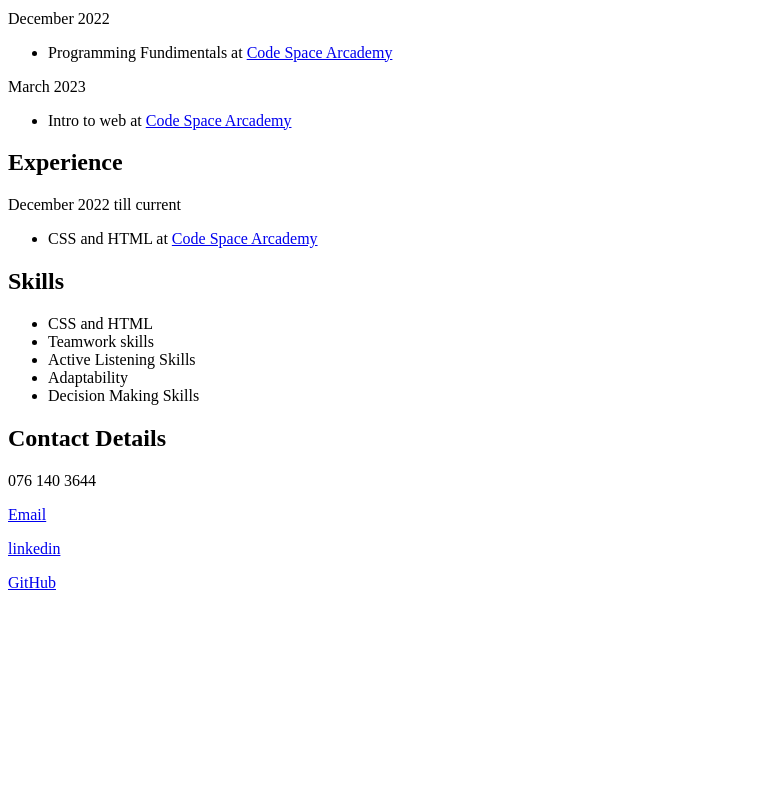
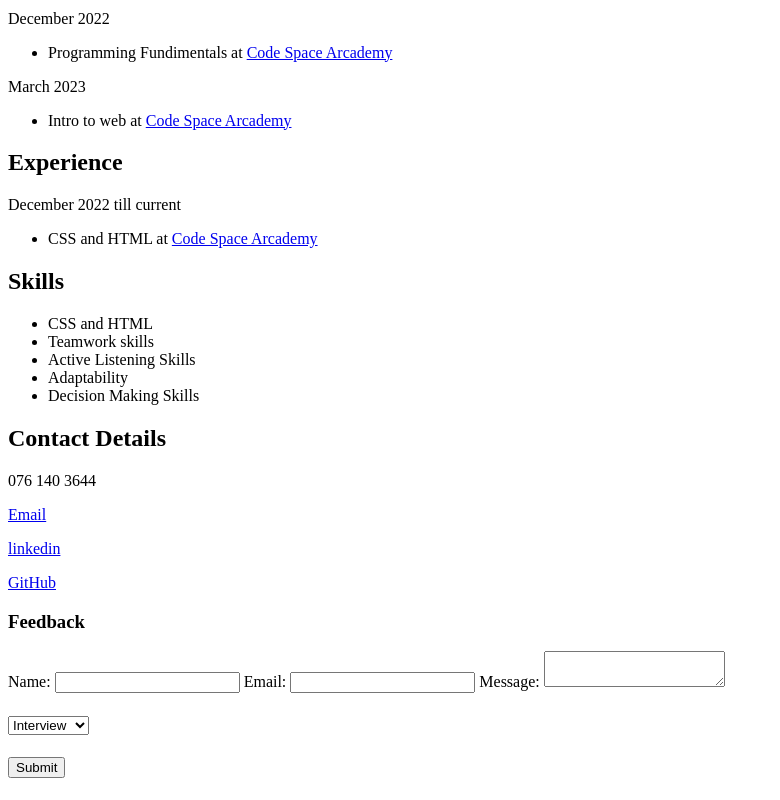
Before and after one commit to LentsweLetlotloMokotedi/LENMOK977_BCL2302_Benjamin_LentsweLetlotloMokotedi_ITW9, a plain HTML site: page index.html in a window 1280 px wide. Shown: the part 560-1360 px from the top of the page, without its empty margins (0-780 px from the left). Before the commit the page ends 1168 px from the top, so only its background shows below. Drawn offline with Linux system fonts and the light colour scheme.

Commit message:
Include a form
So reader can be able to send feedback

```diff
--- a/index.html
+++ b/index.html
@@ -80,3 +80,28 @@
                             <p><a href="https://www.linkedin.com/in/lentswe-letlotlo-mokotedi-068b40210/">linkedin</a></p>
                             <p><a href="https://github.com/LentsweLetlotloMokotedi/-css-animation">GitHub</a></p>
                     </div>
+                    <div class="grid-item7">
+                        <Form action="https://formsubmit.co/lentsweletlotlo0@gmail.com" method="POST">
+                            <h3>Feedback</h3>
+                            <label for="name">Name:</label>
+                            <input type="text" id="name" name="user_name" required>
+                            <label for="mail">Email:</label>
+                            <input type="text" id="mail" name="user_name" required>
+                            <label for="msg">Message:</label>
+                            <textarea name="user_message" id="msg"></textarea>
+                            <h5>
+                            <select name="subject" id="">Subject
+                               <option value="interview">Interview</option>
+                               <option value="Feedback">Feedback</option>
+                               <option value="recruit">Recruit</option>
+                            </select>
+                            <h5>
+                            <input type="submit">
+                        </Form>
+                    </div>
+                </footer>
+            </div>
+        </section>
+    </div>
+</body>
+</html>
```
